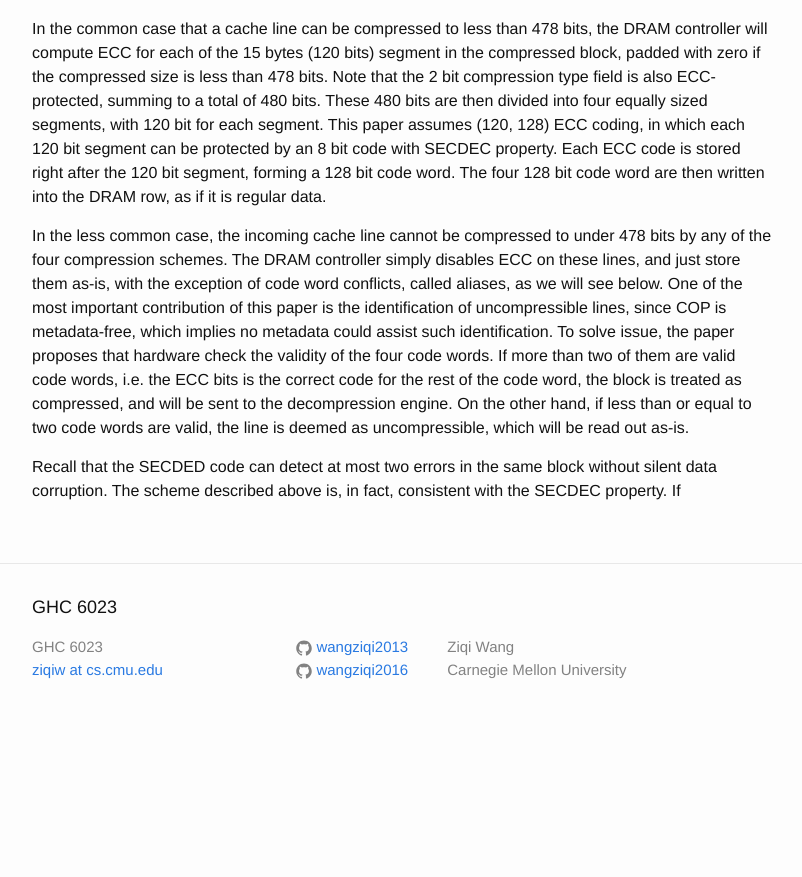
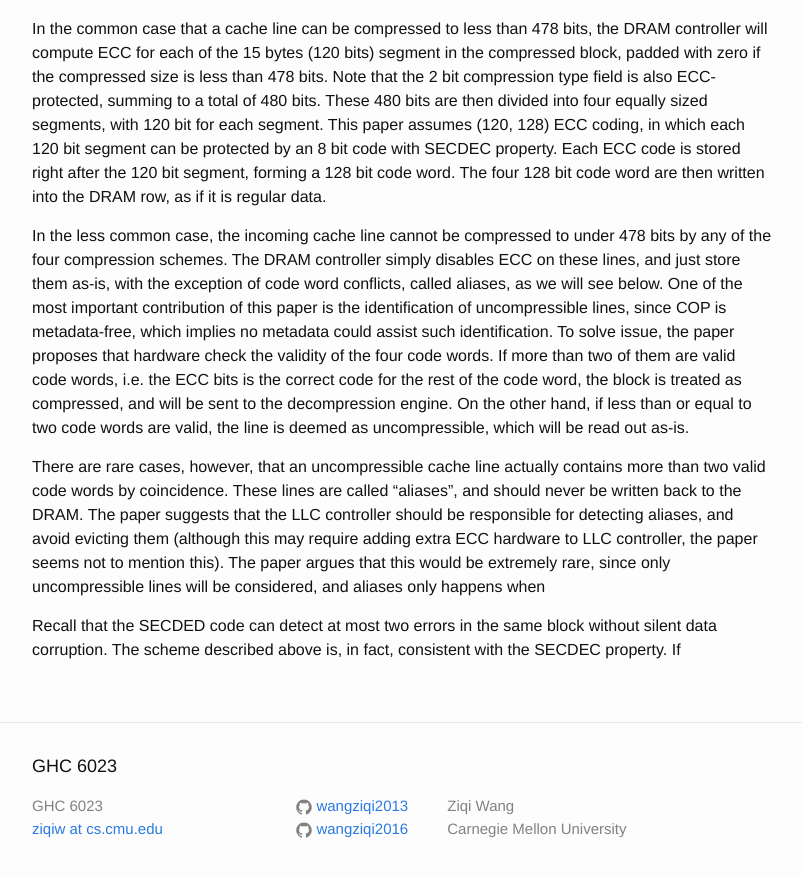
Before and after one commit to wangziqi2013/wangziqi2013.github.io, a Jekyll site: the page built from _posts/2020-06-08-cop.markdown, in a window 1280 px wide and 900 px high, scrolled down 1264 px. Shown: the top 877 px of the window, without its empty margins (238-1040 px from the left). Built offline with Jekyll 4.4.1, drawn with Linux system fonts in a browser that asks for light colours; before the commit the page ends 2005 px from its top, so only the background shows below that.

Commit message:
Adding alias

```diff
--- a/_posts/2020-06-08-cop.markdown
+++ b/_posts/2020-06-08-cop.markdown
@@ -60,7 +60,11 @@ the block is treated as compressed, and will be sent to the decompression engine
 On the other hand, if less than or equal to two code words are valid, the line is deemed as uncompressible, which will
 be read out as-is.
 
-
+There are rare cases, however, that an uncompressible cache line actually contains more than two valid code words by
+coincidence. These lines are called "aliases", and should never be written back to the DRAM. The paper suggests that
+the LLC controller should be responsible for detecting aliases, and avoid evicting them (although this may require
+adding extra ECC hardware to LLC controller, the paper seems not to mention this). The paper argues that this would
+be extremely rare, since only uncompressible lines will be considered, and aliases only happens when
 
 Recall that the SECDED code can detect at most two errors in the same block without silent data corruption. The scheme
 described above is, in fact, consistent with the SECDEC property. If
```
